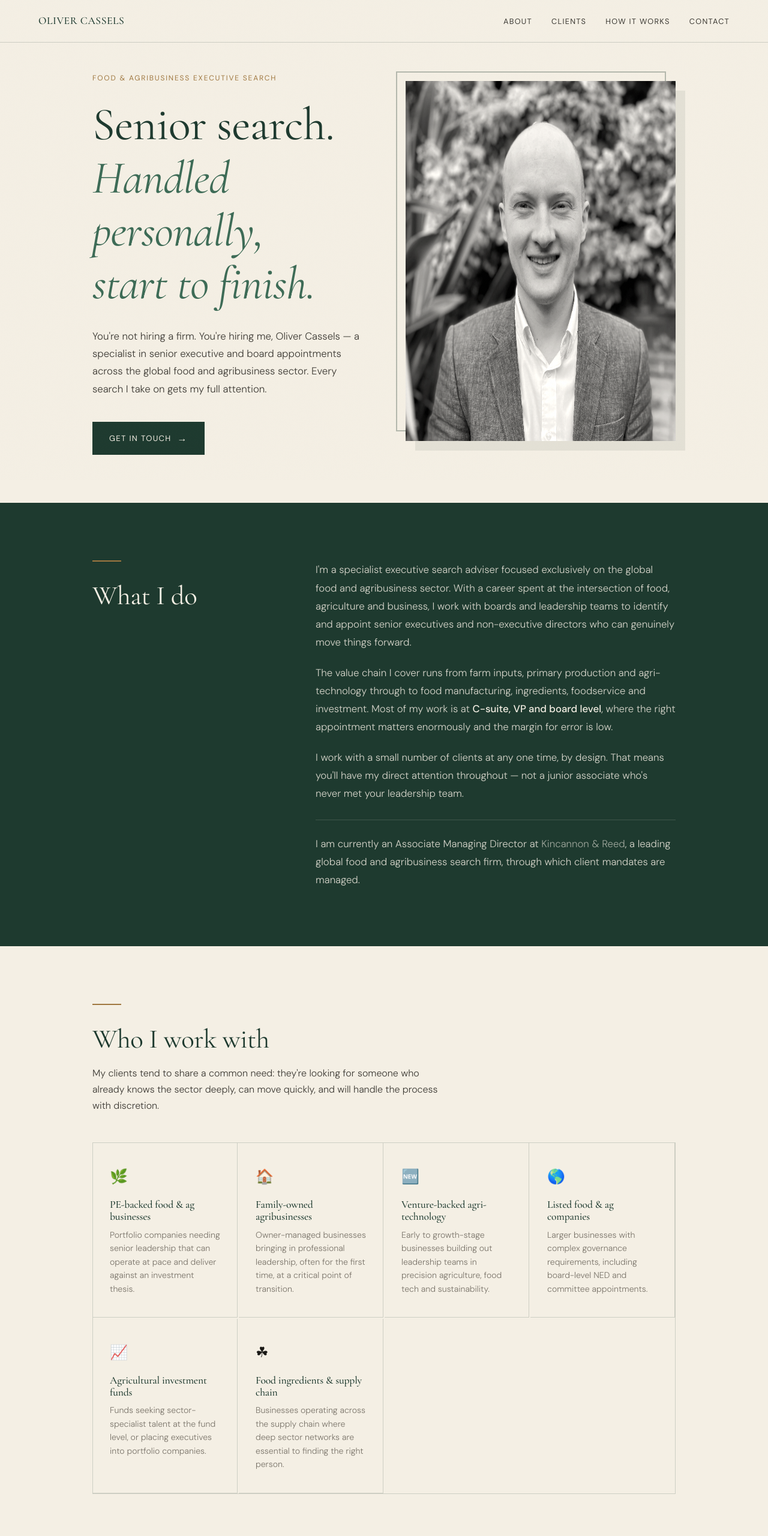
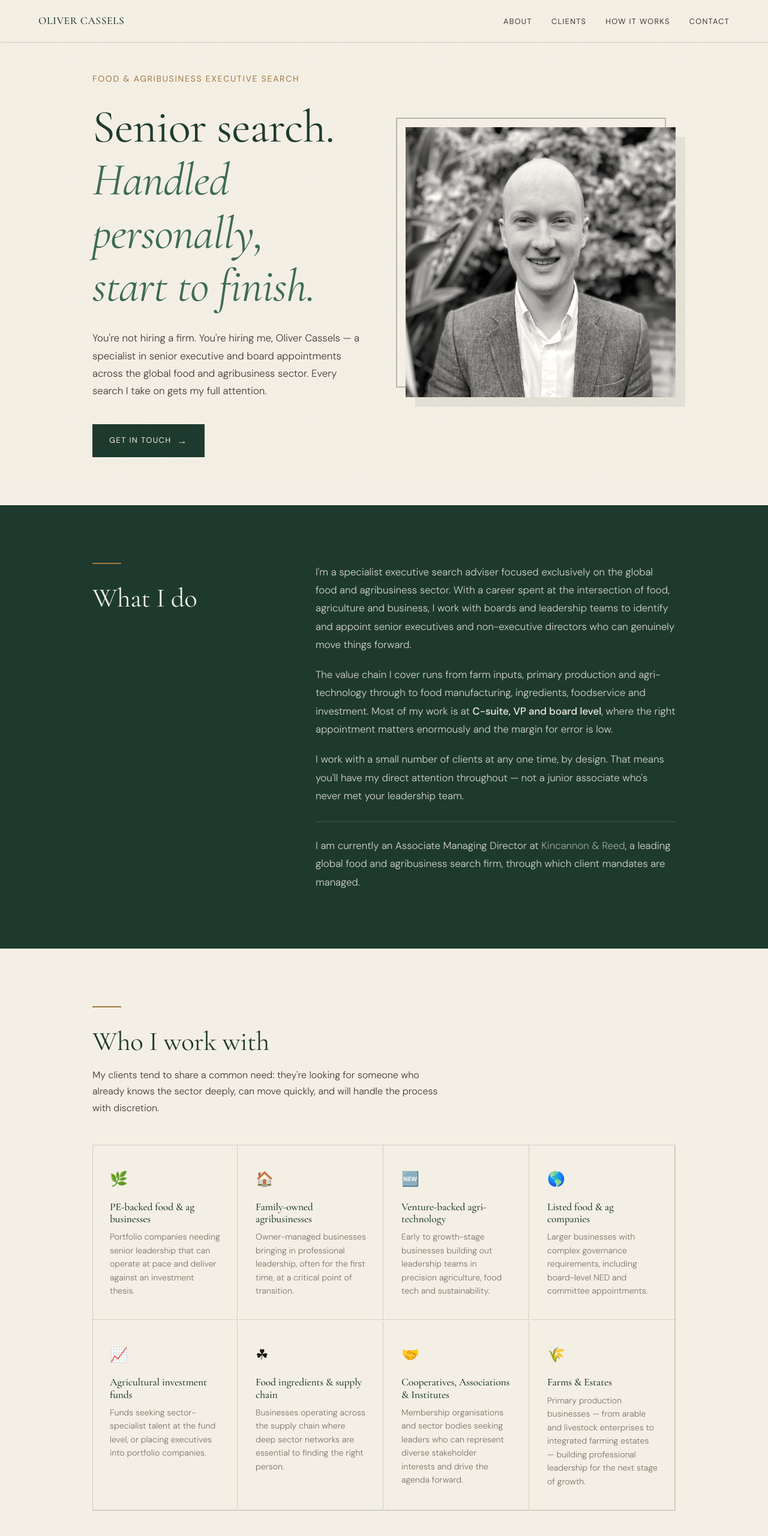
Before and after one commit to olivercassels/OliverCassels.com, a plain HTML site: page index.html in a window 1280 px wide. Shown: the top 2560 px of the page at 60% size. Drawn offline with nearby package versions, Linux system fonts and the light colour scheme.

Commit message:
Update index.html

```diff
--- a/index.html
+++ b/index.html
@@ -176,9 +176,9 @@
     }
     .hero-text {}
     .hero-eyebrow {
-      font-size: 0.75rem;
+      font-size: 0.88rem;
       font-weight: 400;
-      letter-spacing: 0.15em;
+      letter-spacing: 0.12em;
       text-transform: uppercase;
       color: var(--gold);
       margin-bottom: 24px;
@@ -245,6 +245,7 @@
     }
     .hero-photo {
       width: 100%;
+      height: auto;
       display: block;
       position: relative;
       z-index: 1;
@@ -593,7 +594,6 @@
               alt="Oliver Cassels, executive search adviser"
               class="hero-photo"
               width="600"
-              height="600"
             />
           </div>
         </div>
@@ -678,6 +678,16 @@
           <span class="client-card-icon">&#9752;</span>
           <h3>Food ingredients &amp; supply chain</h3>
           <p>Businesses operating across the supply chain where deep sector networks are essential to finding the right person.</p>
+        </div>
+        <div class="client-card reveal" style="transition-delay: 0.3s">
+          <span class="client-card-icon">&#129309;</span>
+          <h3>Cooperatives, Associations &amp; Institutes</h3>
+          <p>Membership organisations and sector bodies seeking leaders who can represent diverse stakeholder interests and drive the agenda forward.</p>
+        </div>
+        <div class="client-card reveal" style="transition-delay: 0.35s">
+          <span class="client-card-icon">&#127806;</span>
+          <h3>Farms &amp; Estates</h3>
+          <p>Primary production businesses — from arable and livestock enterprises to integrated farming estates — building professional leadership for the next stage of growth.</p>
         </div>
       </div>
     </div>
```
